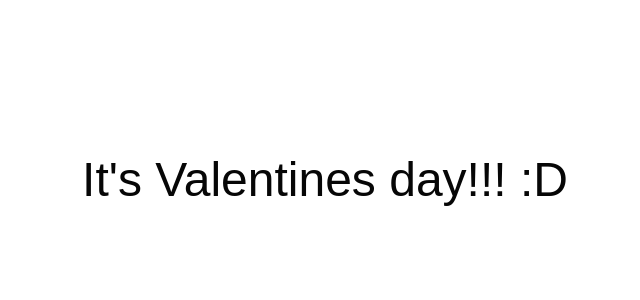
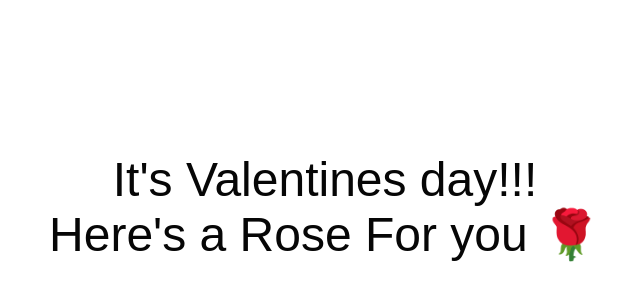
Before and after one commit to AkwerigbeO/ValentineWish-main, a website: page index.html in a window 1280 px wide. Shown: the part 56-356 px from the top of the page, without its empty margins (315-955 px from the left). Drawn offline with nearby package versions, Linux system fonts and the light colour scheme.

Commit message:
2nd commit

```diff
--- a/index.html
+++ b/index.html
@@ -21,7 +21,7 @@
         </p>
       </div>
       <div class="three">
-        <p>It's Valentines day!!! :D</p>
+        <p>It's Valentines day!!! <br> Here's a Rose For you &#127801; </p>
       </div>
       <div class="four">
         <div class="text-box">
```
